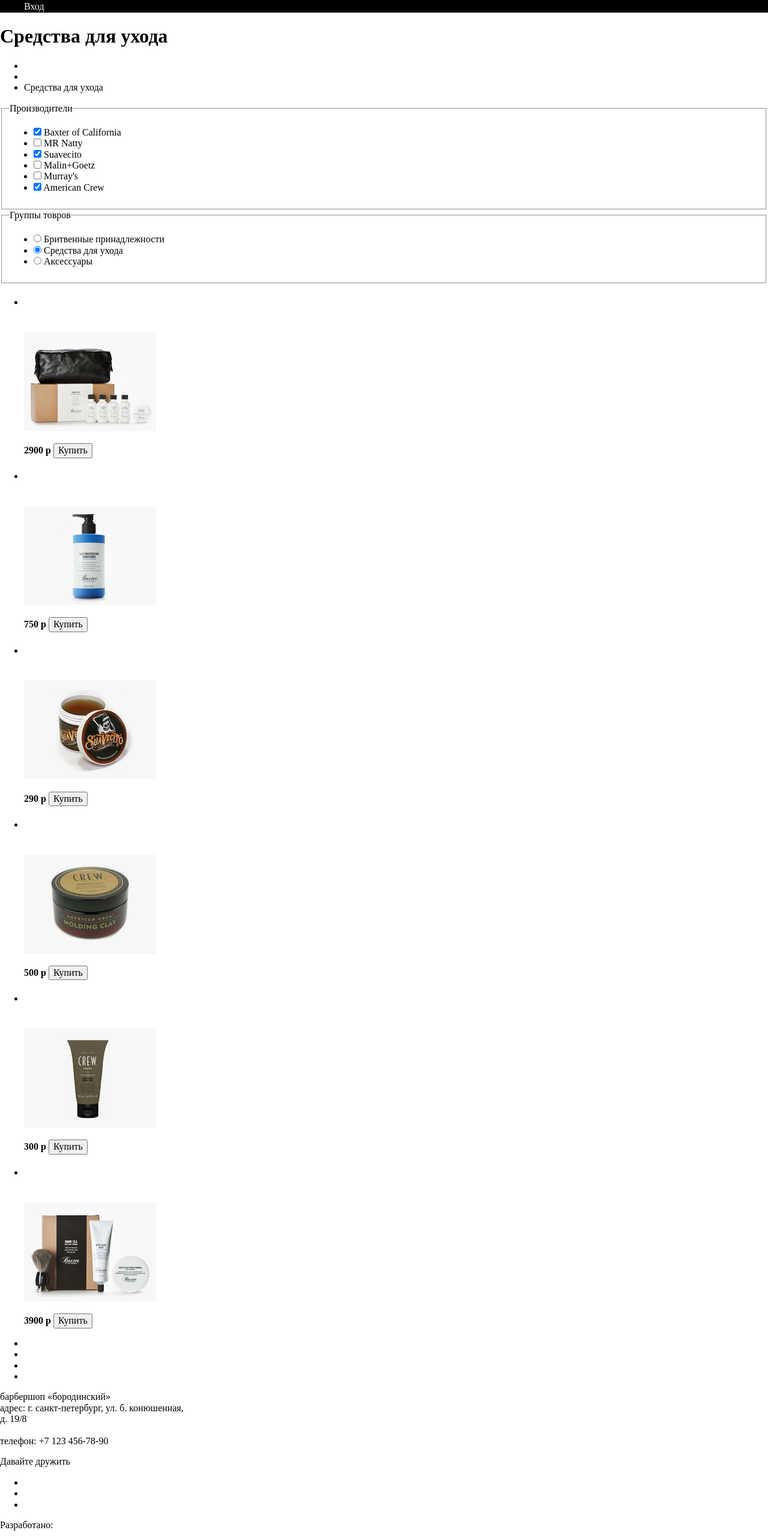
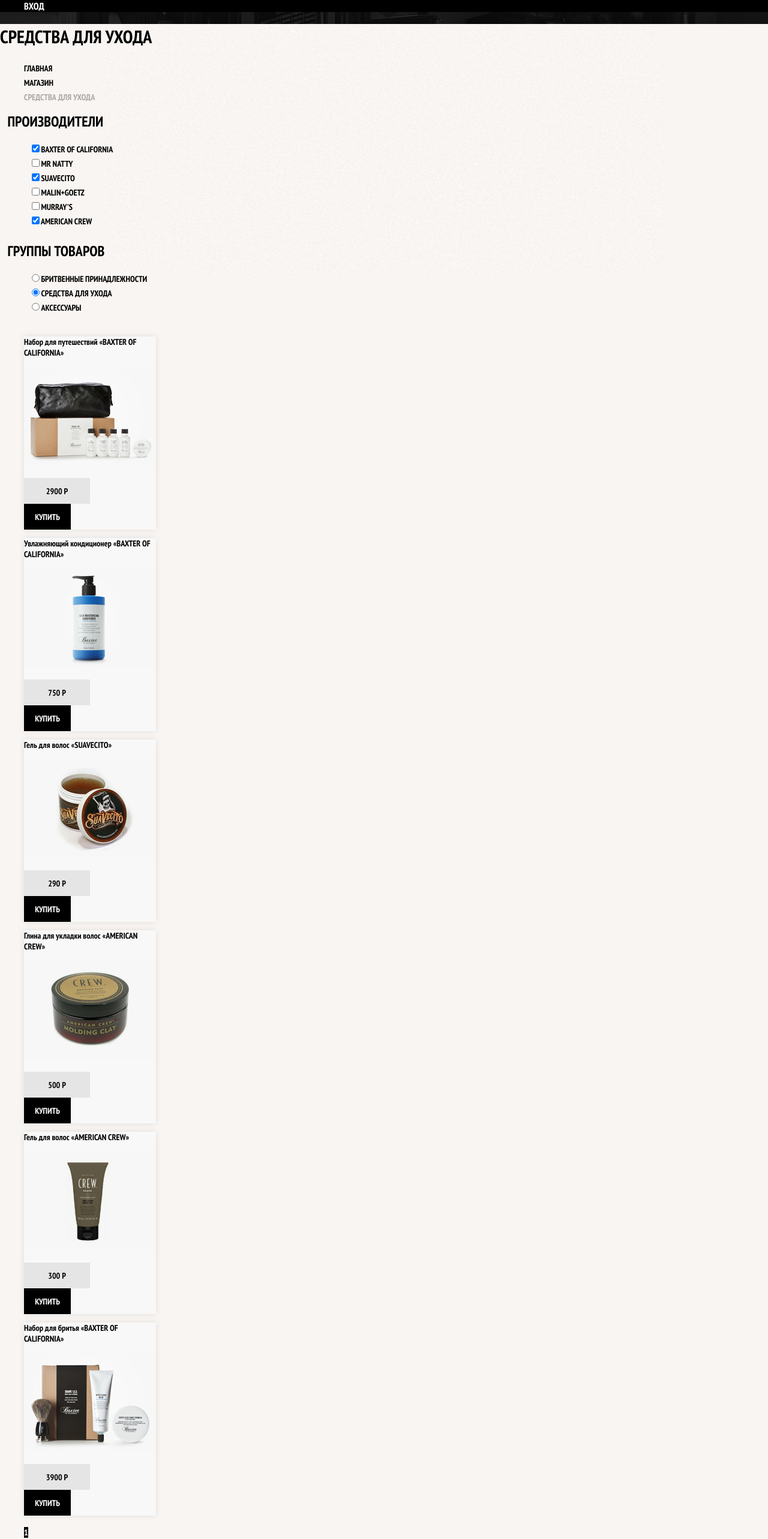
Before and after one commit to mauta/1049109-barbershop-26, a plain HTML site: page shop.html in a window 1280 px wide. Shown: the part 160-2726 px from the top of the page at 60% size. Drawn offline with nearby package versions, Linux system fonts and the light colour scheme.

Commit message:
базовая стилизация

```diff
--- a/css/style.css
+++ b/css/style.css
@@ -1,4 +1,4 @@
-.body__style {
+.body {
   margin: 0;
   padding: 0;
 
@@ -14,11 +14,16 @@
   background-repeat: no-repeat;
   background-position: top center;
 
+
 }
 
 .link {
   text-decoration: none;
   color: #ffffff;
+}
+
+.list {
+  list-style: none;
 }
 
 .visually-hidden {
@@ -32,50 +37,42 @@
   overflow: hidden;
 }
 
-.nav {
+.navigation {
   font-size: 16px;
   line-height: 20px;
   background-color: #000000;
 }
 
-.nav__logo {}
+.navigation__logo {}
 
-.nav__site,
-.nav__user {
+.navigation__site,
+.navigation__user {
   list-style: none;
 }
 
-.nav__link:hover,
-.nav__link:active {
+.navigation__link:hover,
+.navigation__link:active {
   background-color: #242424;
 }
 
-.features__list {
-  list-style: none;
-
-}
-
-/* два вот этих вида заголовков у нас отличаются только центровкой
-как их логичнее по классам разбить по БЭМ? сделать общий класс Title
-и к нему доп класс с модификатором Title--features, Title--colums?
-или title--center, title--left?
-или забиваем оставляем только логику от крупного к мелкому?  */
-.features__title {
-  font-size: 30px;
-  line-height: 42px;
+.title--center {
   text-align: center;
 }
 
-.colums__title {
+.title {
   font-size: 30px;
   line-height: 42px;
+}
+.title--small {
+  font-size: 24px;
+  line-height: 30px;
 }
 
 .features__text {
   text-align: center;
 }
 
-.colums {
+.columns {
   background-color: #f8f5f2;
   background-image: url("/img/bg.png");
   background-repeat: no-repeat;
@@ -87,9 +84,7 @@
   color: #000000;
 }
 
-.news__list {
-  list-style: none;
-}
+
 
 .news__time {
   text-transform: none;
@@ -146,14 +141,17 @@
   text-align: center;
 }
 
-.social__list {
-  list-style: none;
-}
+
 
 .link--underline {
   text-decoration: underline;
 }
 
+.link--underline:hover,
+.link--underline:focus,
+.link--underline:active{
+  text-decoration: none;
+}
 
 .button--white:hover,
 .button--white:focus,
@@ -175,12 +173,148 @@
   color: #000000;
 }
 
-.modal__title {
-  font-size: 30px;
-  line-height: 42px;
+
+
+.link--black {
+  color: #000000;
+}
+
+.modal__input {
+  font: inherit;
+  color: #000000;
+  text-transform: uppercase;
+  background-color: #f9f6f3;
+  border: 2px solid #000000;
+}
+
+.modal__input:hover,
+.modal__input:focus,
+.modal__input:active {
+  border-color: #663d15;
+}
+
+.modal__remember:hover,
+.modal__remember:focus {
+  color: #663d15;
+}
+
+.modal__link:hover,
+.modal__link:focus {
+  text-decoration: none;
+}
+
+.modal__map--border{
+  width: 780px;
+  height: 560px;
+  border: 7px solid #ffffff;
+  position: relative;
+  overflow:hidden;
+}
+
+.modal__map{
+  position: absolute;
+  transform: translate(-465px, -112px);
+}
+
+.inner{
+
+  font-family: "PT Sans Narrow", Arial, sans-serif;
+  font-size: 14px;
+  font-weight: bold;
+  color: #000000;
+  text-transform: uppercase;
+  line-height: 24px;
+  background-color: #f8f5f2;
+  background-image: url("/img/bg.png");
+  background-repeat: no-repeat;
+  background-position: top center;
+
+
+}
+
+.breadcrumbs--current{
+  color: #aba9a7;
+}
+
+.breadcrumbs__link:hover,
+.breadcrumbs__link:focus{
+  text-decoration: underline;
+}
+
+.description--gray{
+  color: #aeaeae;
+  text-align: right;
+}
+
+.product--shadow{
+ box-shadow: 0 0 15px rgba(0, 0, 0, 0.2);
+}
+
+.product__price{
+  display: block;
+  text-align: center;
+  padding-top: 10px;
+  background-color: #e5e5e5;
+  width: 110px;
+  height: 33px;
+}
+
+.filter__text{
+  line-height: 18px;
+}
+
+.filter{
+  border: none;
+}
+
+.filter__input:hover +.filter__text,
+.filter__input:focus + .filter__text{
+  color: #663d15;
+}
+
+.filter-input:disabled +.filter__text{
+  color: #000000;
+
+  opacity: 0.5;
+}
+
+.product__item{
+  background-color: #f8f8f8;
+  box-shadow: 0 0 10px rgba(0, 0, 0, 0.1);
+  width: 220px;
+}
+.product__item:hover {
+  box-shadow: 0 0 10px rgba(0, 0, 0, 0.2);
+}
+
+.product__text{
+  font-size: 14px;
+  line-height: 18px;
+}
+.product__category{
+  text-transform: none;
+}
+
+.button--small{
+  width: 78px;
+}
+
+.title--big{
+  font-size: 48px;
+  line-height: 48px;
+  text-transform: uppercase;
   text-align: center;
 }
 
-.modal__link{
-    color: #000000;
+.services{
+  border-collapse: collapse;
 }
+.services__item{
+  border:1px solid #000000;
+  width: 230px;
+  height: 20px;
+}
+
+.services__item--center{
+  text-align: center;
+}
--- a/shop.html
+++ b/shop.html
@@ -10,83 +10,81 @@
   <link href="css/style.css" rel="stylesheet">
 </head>
 
-<body class="body_style">
+<body class="body">
   <header>
-    <header>
-      <nav class="nav">
+
+    <nav class="navigation">
       <a>
         <img src="img/logo-small.svg" width="111" height="24" alt="Логотип барбершопа «Бородинский»">
       </a>
-        <ul class="nav_site">
-          <li><a class="link nav_link" href="/index.html#info">Информация</a></li>
-          <li><a class="link nav_link" href="/index.html#news">Новости</a></li>
-          <li><a class="link nav_link" href="/price.html">Прайс-лист</a></li>
-          <li><a class="link nav_link" href="/shop.html">Магазин</a></li>
-          <li><a class="link nav_link" href="/index.html#contact">Контакты</a></li>
+      <ul class="list navigation_site">
+        <li><a class="link navigation_link" href="/index.html#info">Информация</a></li>
+        <li><a class="link navigation_link" href="/index.html#news">Новости</a></li>
+        <li><a class="link navigation_link" href="/price.html">Прайс-лист</a></li>
+        <li><a class="link navigation_link" href="/shop.html">Магазин</a></li>
+        <li><a class="link navigation_link" href="/index.html#contact">Контакты</a></li>
       </ul>
-        <ul class="nav_user">
+      <ul class="list navigation_user">
         <li>
-            <a class="link nav_link"  href="login.html">
+          <a class="link navigation_link" href="login.html">
             Вход
           </a>
         </li>
       </ul>
     </nav>
     </header>
-  </header>
-
-  <main>
-    <h1>Средства для ухода</h1>
-    <ul>
-      <li><a class="link"  href="/index.html">Главная</a></li>
-      <li><a class="link"  href="/shop.html">Магазин</a></li>
-      <li>Средства для ухода</li>
+    <main class="inner">
+      <h1 class="title">Средства для ухода</h1>
+      <ul class="list">
+        <li><a class="link link--black breadcrumbs__link" href="/index.html">Главная</a></li>
+        <li><a class="link link--black breadcrumbs__link" href="/shop.html">Магазин</a></li>
+        <li class="breadcrumbs--current">Средства для ухода</li>
       </ul>
       <section>
         <h2 class="visually-hidden">Фильтры товаров</h2>
-      <fieldset>
-        <legend> Производители</legend>
-        <ul>
+        <fieldset class="filter">
+          <legend class="title--small"> Производители</legend>
+          <ul class="list">
             <li>
-            <input type="checkbox" name="Baxter" id="filter-Baxter" checked>
-            <label for="filter-Baxter">Baxter of California</label>
+              <input class="filter__input" type="checkbox" name="Baxter" id="filter-Baxter" checked>
+              <label class="filter__text" for="filter-Baxter">Baxter of California</label>
             </li>
             <li>
-            <input type="checkbox" name="MR-Natty" id="filter-MR-Natty">
-            <label for="filter-MR-Natty">MR Natty</label>
+              <input class="filter__input" type="checkbox" name="MR-Natty" id="filter-MR-Natty">
+              <label class="filter__text" for="filter-MR-Natty">MR Natty</label>
             </li>
             <li>
-            <input type="checkbox" name="Suavecito" id="filter-Suavecito" checked>
-            <label for="filter-Suavecito">Suavecito</label>
+              <input class="filter__input" type="checkbox" name="Suavecito" id="filter-Suavecito" checked>
+              <label class="filter__text" for="filter-Suavecito">Suavecito</label>
             </li>
             <li>
-            <input type="checkbox" name="Malin+Goetz" id="filter-Malin+Goetz">
-            <label for="filter-Malin+Goetz">Malin+Goetz</label>
+              <input class="filter__input" type="checkbox" name="Malin+Goetz" id="filter-Malin+Goetz">
+              <label class="filter__text" for="filter-Malin+Goetz">Malin+Goetz</label>
             </li>
             <li>
-            <input type="checkbox" name="Murray's" id="filter-Murray's">
-            <label for="filter-Murray's">Murray's</label>
+              <input class="filter__input" type="checkbox" name="Murray's" id="filter-Murray's">
+              <label class="filter__text" for="filter-Murray's">Murray's</label>
             </li>
             <li>
-            <input type="checkbox" name="American" id="filter-American" checked>
-            <label for="filter-American">American Crew</label>
+              <input class="filter__input" type="checkbox" name="American" id="filter-American" checked>
+              <label class="filter__text" for="filter-American">American Crew</label>
             </li>
           </ul>
         </fieldset>
-      <fieldset>
-        <legend>Группы товров</legend>
-        <ul>
+        <fieldset class="filter">
+          <legend class="title--small">Группы товаров</legend>
+          <ul class="list">
             <li>
-            <input type="radio" name="product-group" id="filter-Shaving_kit">
-            <label for="filter-Shaving_kit">Бритвенные принадлежности</label>
+              <input class="filter__input" type="radio" name="product-group" id="filter-Shaving_kit">
+              <label class="filter__text" for="filter-Shaving_kit">Бритвенные принадлежности</label>
             </li>
             <li>
-            <input type="radio" name="product-group" id="filter-care" checked>
-            <label for="filter-care">Средства для ухода</label>
+              <input class="filter__input" type="radio" name="product-group" id="filter-care" checked>
+              <label class="filter__text" for="filter-care">Средства для ухода</label>
             </li>
             <li>
-            <input type="radio" name="product-group" id="filter-accessories">
-            <label for="filter-accessories">Аксессуары</label>
+              <input class="filter__input" type="radio" name="product-group" id="filter-accessories">
+              <label class="filter__text" for="filter-accessories">Аксессуары</label>
             </li>
           </ul>
 
@@ -98,109 +96,109 @@
       </section>
       <section>
         <h2 class="visually-hidden">Каталог товаров</h2>
-      <ul>
-        <li>
-          <a  class="link"  href="/catalog-item.html">
-            <h3>
-              <p>Набор для путешествий <br> «Baxter of California»</p>
+        <ul class="list">
+          <li class="product__item">
+            <a class="link link--black" href="/catalog-item.html">
+              <h3 class="product__text">
+                <span class="product__category">Набор для путешествий</span> <span> «Baxter of California»</span>
               </h3>
 
 
               <img src="img/travel_kit_middle.jpg" alt="Набор для путешествий" width="220" height="165">
 
             </a>
-          <p> <b>2900 p</b>
-            <button type="button">Купить</button>
+            <p> <span class="product__price">2900 p</span>
+              <button class="button button--small" type="button">Купить</button>
             </p>
           </li>
-        <li>
-          <a  class="link"  href="/catalog-item.html">
-            <h3>
-              <p>Увлажняющий кондиционер <br> «Baxter of California»</p>
+          <li class="product__item">
+            <a class="link link--black" href="/catalog-item.html">
+              <h3 class="product__text">
+                <span class="product__category">Увлажняющий кондиционер </span> <span> «Baxter of California»</span>
               </h3>
               <img src="img/conditioner.jpg" alt="Набор для путешествий" width="220" height="165">
 
             </a>
-          <p><b>750 p</b>
-            <button type="button">Купить</button>
+            <p><span class="product__price">750 p</span>
+              <button class="button button--small" type="button">Купить</button>
             </p>
           </li>
-        <li>
-          <a  class="link"  href="/catalog-item.html">
-            <h3>
-              <p>Гель для волос <br> «SUAVECITO»</p>
+          <li class="product__item">
+            <a class="link link--black" href="/catalog-item.html">
+              <h3 class="product__text">
+                <span class="product__category">Гель для волос </span> <span> «SUAVECITO»</span>
               </h3>
               <img src="img/gel.jpg" alt="Набор для путешествий" width="220" height="165">
 
             </a>
-          <p><b>290 p</b>
-            <button type="button">Купить</button>
+            <p><span class="product__price">290 p</span>
+              <button class="button button--small" type="button">Купить</button>
             </p>
           </li>
-        <li>
-          <a class="link"  href="/catalog-item.html">
-            <h3>
-              <p>Глина для укладки волос <br> «American crew»</p>
+          <li class="product__item">
+            <a class="link link--black" href="/catalog-item.html">
+              <h3 class="product__text">
+                <span class="product__category">Глина для укладки волос </span> <span> «American crew»</span>
               </h3>
               <img src="img/molding_clay.jpg" alt="Набор для путешествий" width="220" height="165">
 
             </a>
-          <p><b>500 p</b>
-            <button type="button">Купить</button>
+            <p><span class="product__price">500 p</span>
+              <button class="button button--small" type="button">Купить</button>
             </p>
           </li>
-        <li>
-          <a class="link"  href="/catalog-item.html">
-            <h3>
-              <p>Гель для волос <br> «AMERICAN CREW»</p>
+          <li class="product__item">
+            <a class="link link--black" href="/catalog-item.html">
+              <h3 class="product__text">
+                <span class="product__category">Гель для волос </span> <span> «AMERICAN CREW»</span>
               </h3>
               <img src="img/gel_crew.jpg" alt="Набор для путешествий" width="220" height="165">
 
             </a>
-          <p><b>300 p </b>
-            <button type="button">Купить</button>
+            <p><span class="product__price">300 p </span>
+              <button class="button button--small" type="button">Купить</button>
             </p>
           </li>
-        <li>
-          <a class="link"  href="/catalog-item.html">
-            <h3>
-              <p>Набор для бритья <br> «Baxter of California»</p>
+          <li class="product__item">
+            <a class="link link--black" href="/catalog-item.html">
+              <h3 class="product__text">
+                <span class="product__category">Набор для бритья </span> <span> «Baxter of California»</span>
               </h3>
               <img src="img/Shaving_kit.jpg" alt="Набор для путешествий" width="220" height="165">
 
             </a>
-          <p><b>3900 p </b>
-            <button type="button">Купить</button>
+            <p><span class="product__price">3900 p </span>
+              <button class="button button--small" type="button">Купить</button>
             </p>
           </li>
         </ul>
 
-      <ul>
-        <li><a class="link"  href="">1</a></li>
-        <li><a class="link"  href="">2</a></li>
-        <li><a class="link"  href="">3</a></li>
-        <li><a class="link"  href="">4</a></li>
+        <ul class="list">
+          <li><a class="link button" href="">1</a></li>
+          <li><a class="link button" href="">2</a></li>
+          <li><a class="link button" href="">3</a></li>
+          <li><a class="link button" href="">4</a></li>
         </ul>
       </section>
     </main>
 
     <!-- подвал -->
-  <footer>
+    <footer class="footer">
       <p>барбершоп «бородинский» <br>
         адрес: г. санкт-петербург, ул. б. конюшенная, <br> д. 19/8 <br>
-      <a class="link"  href=""> как нас найти?</a> <br>
+        <a class="link link--underline" href="#"> как нас найти?</a> <br>
         телефон: +7 123 456-78-90</p>
-    <div>
-      <p>Давайте дружить</p>
-      <ul>
-        <li><a class="link"  href="">Вконтакте</a></li>
-        <li><a class="link"  href="">Фейсбук</a></li>
-        <li><a class="link"  href="">Инстаграм</a></li>
+      <div class="social">
+        <p>давайте дружить</p>
+        <ul class="list">
+          <li><a class="link button--white" href="">вконтакте</a></li>
+          <li><a class="link button--white" href="">фейсбук</a></li>
+          <li><a class="link button--white" href="">инстаграм</a></li>
         </ul>
       </div>
-    <p>
-      Разработано:
-      <a class="link"  href="https://htmlacademy.ru/">Html Academy</a>
+      <p class="copyright">
+        разработано:
+        <a class="link button button--white" href="https://htmlacademy.ru/">html academy</a>
       </p>
     </footer>
 </body>
```
Also changed, not shown: catalog-item.html (+37 -37 lines), index.html (+33 -33 lines), price.html (+44 -40 lines). Lines whose indentation alone changed are shown as unchanged.
